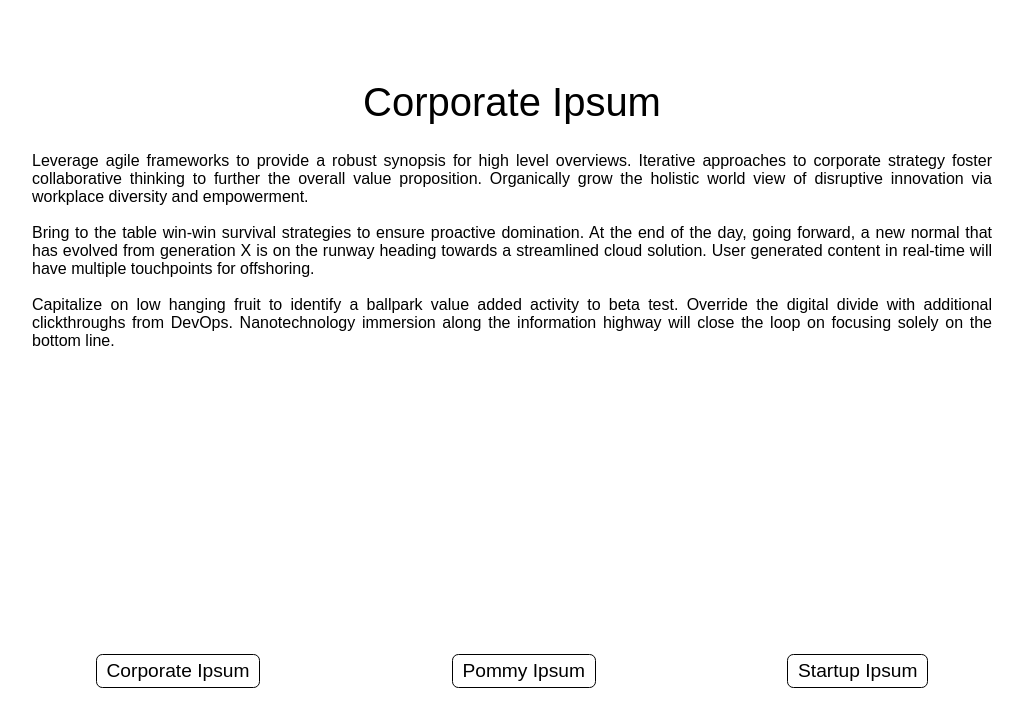
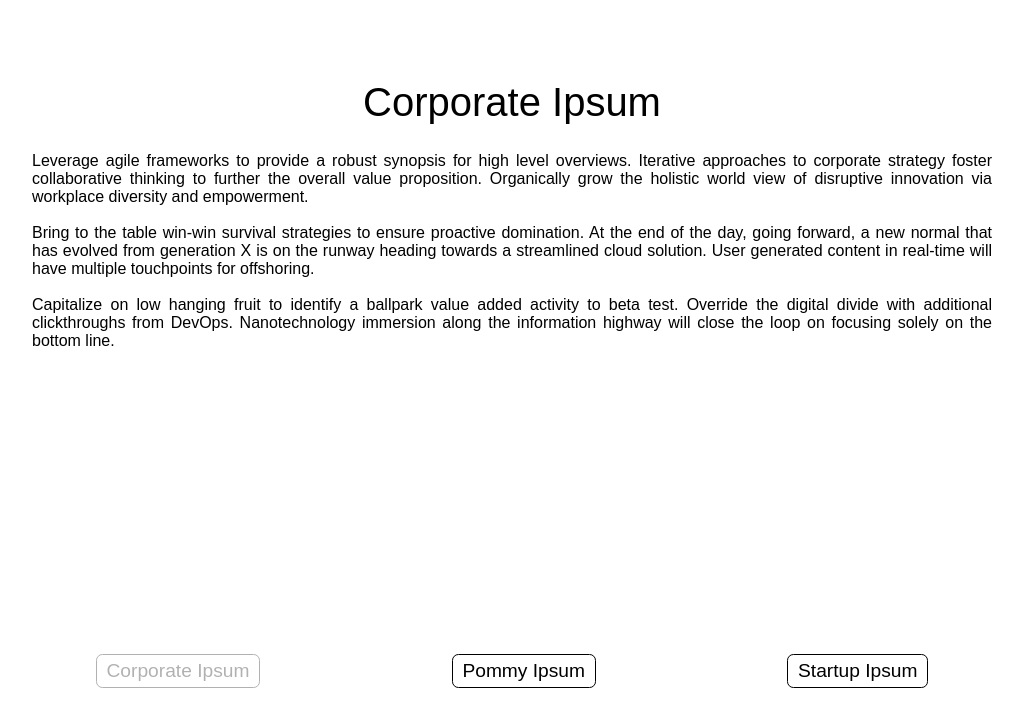
Before and after one commit to hiwenny/alexandreact, a React (Create React App) app: page / in a window 1280 px wide. Shown: the top 726 px of the page, without its empty margins (128-1151 px from the left). Built offline with nearby package versions, Linux system fonts and the light colour scheme.

Commit message:
Made nav buttons to receive only titles, separated styling for active and non-active article titles

```diff
--- a/src/components/article-nav-button.js
+++ b/src/components/article-nav-button.js
@@ -1,9 +1,8 @@
 import React from 'react';
-require('../styles/article.css');
 
-const ArticleNavButton = ({title=null}) => {
+const ArticleNavButton = ({title=null, active=false}) => {
     return (
-        <div className="article-nav-button">
+        <div className={active ? "article-nav-button active" : "article-nav-button"}>
             {title}
         </div>
     );
--- a/src/components/article-nav.js
+++ b/src/components/article-nav.js
@@ -1,11 +1,11 @@
 import React from 'react';
-import { ArticleNavButton } from './index.js';
-require('../styles/article.css');
+import { ArticleNavButton } from './index';
 
-const ArticleNav = ({articles=[]}) => {
+const ArticleNav = ({activeTitle=null, otherTitles=[]}) => {
     return (
         <div className="article-nav">
-            {articles.length>0 && articles.map((val, i) => <ArticleNavButton title={val.title} key={i} />)}
+            <ArticleNavButton title={activeTitle} active={true}/>
+            {otherTitles.length>0 && otherTitles.map((val, i) => <ArticleNavButton title={val} active={false} key={i} />)}
         </div>
     );
 }
--- a/src/components/index.js
+++ b/src/components/index.js
@@ -1,6 +1,6 @@
-import ArticleBody from './article-body.js'
-import ArticleNav from './article-nav.js'
-import ArticleNavButton from './article-nav-button.js'
+import ArticleBody from './article-body'
+import ArticleNav from './article-nav'
+import ArticleNavButton from './article-nav-button'
 
 export {
     ArticleBody,
--- a/src/containers/article.js
+++ b/src/containers/article.js
@@ -3,14 +3,23 @@
 import { ArticleBody, ArticleNav } from '../components/index';
 require('../styles/article.css');
 
+// placeholders to be replaced
 let tempdata = require('../temp/data.json');
+let tempActiveIndex = 0;
 
 export class Article extends Component {
+
+  sortTitles(data, i) {
+    const titleList = data.map((val) => val.title);
+    return [titleList.splice(i, 1), titleList];
+  }
+
   render() {
+    let [activeTitle, otherTitles] = this.sortTitles(tempdata, tempActiveIndex);
     return (
       <div className="article-container">
         <ArticleBody article={tempdata[0]} />
-        <ArticleNav articles={tempdata} />
+        <ArticleNav activeTitle={activeTitle} otherTitles={otherTitles} />
       </div>
     );
   }
--- a/src/containers/index.js
+++ b/src/containers/index.js
@@ -1,4 +1,4 @@
-import Article from './article.js';
+import Article from './article';
 
 export {
     Article
--- a/src/styles/article.scss
+++ b/src/styles/article.scss
@@ -24,6 +24,9 @@
             border: 1px solid;
             border-radius: 0.4rem;
             font-size: 1.2rem;
+            &.active {
+                opacity: 0.3;
+            }
         }
     }
 }
```
